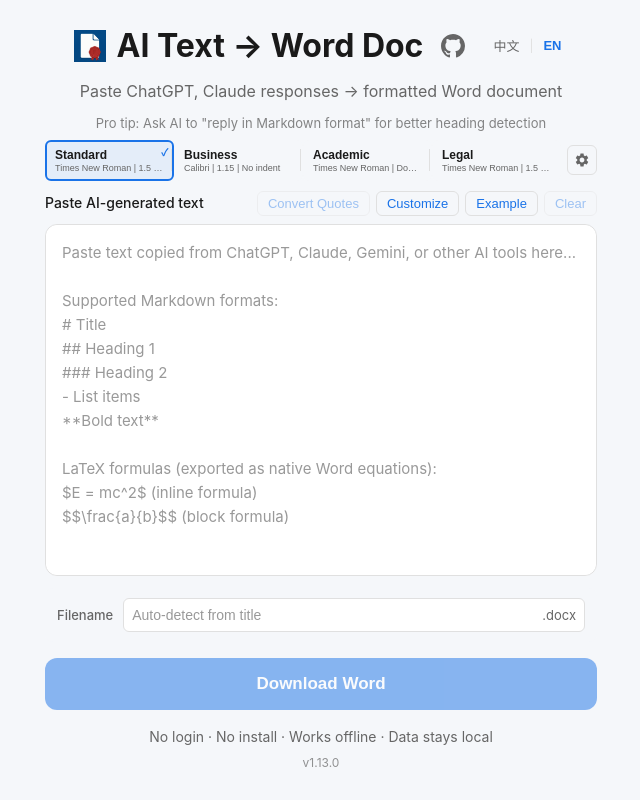
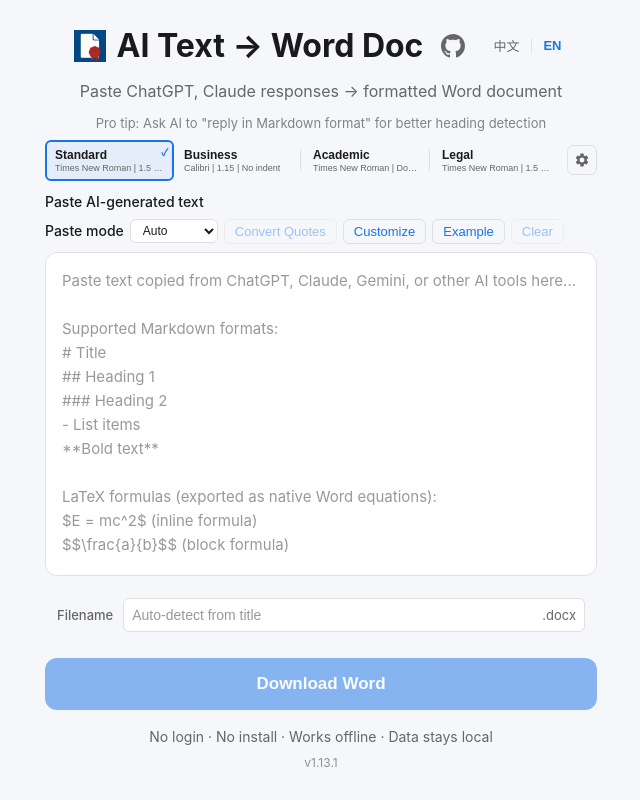
Before and after one commit to shrektan/formaldoc, a React (Vite) app: page / in a window 1280 px wide. Shown: the whole page, without its empty margins (319-959 px from the left). Built offline with nearby package versions, Linux system fonts and the light colour scheme; what turndown-plugin-gfm would draw is missing.

Commit message:
Improve paste handling

```diff
--- a/package.json
+++ b/package.json
@@ -1,7 +1,7 @@
 {
   "name": "formaldoc",
   "private": true,
-  "version": "1.13.0",
+  "version": "1.13.1",
   "type": "module",
   "bin": {
     "formaldoc": "./cli/index.ts"
--- a/src/App.tsx
+++ b/src/App.tsx
@@ -16,6 +16,34 @@
 import type { Language } from './i18n';
 import type { TemplateName } from './types/styles';
 import './styles/app.css';
+
+type PasteMode = 'auto' | 'plain';
+
+const PASTE_MODE_STORAGE_KEY = 'formaldoc.pasteMode';
+
+const isPasteMode = (value: string): value is PasteMode => value === 'auto' || value === 'plain';
+
+const loadPasteMode = (): PasteMode => {
+  if (typeof window === 'undefined') return 'auto';
+  try {
+    const stored = window.localStorage.getItem(PASTE_MODE_STORAGE_KEY);
+    if (stored && isPasteMode(stored)) {
+      return stored;
+    }
+  } catch {
+    // Ignore storage errors and fall back to default.
+  }
+  return 'auto';
+};
+
+const savePasteMode = (mode: PasteMode) => {
+  if (typeof window === 'undefined') return;
+  try {
+    window.localStorage.setItem(PASTE_MODE_STORAGE_KEY, mode);
+  } catch {
+    // Ignore storage errors.
+  }
+};
 
 function LanguageSwitch() {
   const { language, setLanguage } = useLanguage();
@@ -49,6 +77,7 @@
   const [showEscapedLatexHint, setShowEscapedLatexHint] = useState(false);
   const [showPasteUndoHint, setShowPasteUndoHint] = useState(false);
   const [originalPlainText, setOriginalPlainText] = useState<string | null>(null);
+  const [pasteMode, setPasteMode] = useState<PasteMode>(loadPasteMode);
   const { styles, currentTemplate, template, setTemplate } = useStyles();
   const { language, t } = useLanguage();
   const { generate, isGenerating, error } = useDocxGenerator();
@@ -67,14 +96,6 @@
    * Check if text contains markdown formatting.
    * We look for common markdown patterns, not just headings.
    */
-  const checkForMarkdown = (content: string) => {
-    const trimmed = content.trim();
-    if (trimmed.length < 50) {
-      setShowHeadingHint(false);
-      return;
-    }
-
-    // Check for various markdown patterns
   const markdownPatterns = [
     /^#{1,6}\s+.+$/m, // Headings: # ## ### etc
     /^\s*[-*+]\s+.+$/m, // Unordered list: - * +
@@ -91,13 +112,23 @@
     /\$.+?\$/m, // Inline math: $...$
   ];
 
-    const hasMarkdown = markdownPatterns.some((pattern) => pattern.test(trimmed));
+  const containsMarkdown = (content: string): boolean => {
+    const trimmed = content.trim();
+    if (!trimmed) {
+      return false;
+    }
+    return markdownPatterns.some((pattern) => pattern.test(trimmed));
+  };
 
-    if (!hasMarkdown) {
-      setShowHeadingHint(true);
-    } else {
+  const checkForMarkdown = (content: string) => {
+    const trimmed = content.trim();
+    if (trimmed.length < 50) {
       setShowHeadingHint(false);
+      return;
     }
+
+    const hasMarkdown = containsMarkdown(trimmed);
+    setShowHeadingHint(!hasMarkdown);
   };
 
   /**
@@ -156,14 +187,32 @@
     alert(count > 0 ? t.alerts.quotesConverted(count) : t.alerts.noQuotesFound);
   };
 
+  const hasRichHtml = (html: string): boolean =>
+    /<(table|tr|th|td|ul|ol|li|h[1-6]|blockquote|pre|code|strong|em|b|i|br|hr|p)\b/i.test(
+      html,
+    );
+
   // Handle paste from HTML (e.g., AI chatbots)
   const handlePaste = (html: string, plainText: string): string | null => {
     setShowHeadingHint(false);
     setShowPasteUndoHint(false);
+    setOriginalPlainText(null);
+    const plainHasMarkdown = containsMarkdown(plainText);
+    if (pasteMode === 'plain' || !html || plainHasMarkdown) {
+      checkForMarkdown(plainText);
+      if (detectEscapedLatex(plainText)) {
+        setShowEscapedLatexHint(true);
+      }
+      return plainText;
+    }
+
     const markdown = htmlToMarkdown(html);
 
-    // Only show undo hint if actual conversion happened (markdown differs from plain text)
-    if (markdown.trim() !== plainText.trim()) {
+    const shouldShowPasteUndoHint =
+      markdown.trim() !== plainText.trim() || hasRichHtml(html);
+
+    // Show undo hint for rich HTML paste even if Markdown matches plain text
+    if (shouldShowPasteUndoHint && plainText.trim().length > 0) {
       setOriginalPlainText(plainText);
       setShowPasteUndoHint(true);
       // Auto-dismiss after 8 seconds
@@ -240,6 +289,21 @@
           <div className="input-header">
             <label htmlFor="content">{t.input.label}</label>
             <div className="input-actions">
+              <div className="paste-mode">
+                <label htmlFor="paste-mode">{t.input.pasteModeLabel}</label>
+                <select
+                  id="paste-mode"
+                  value={pasteMode}
+                  onChange={(e) => {
+                    const nextMode = e.target.value as PasteMode;
+                    setPasteMode(nextMode);
+                    savePasteMode(nextMode);
+                  }}
+                >
+                  <option value="auto">{t.input.pasteModeAuto}</option>
+                  <option value="plain">{t.input.pasteModePlain}</option>
+                </select>
+              </div>
               <button
                 className="action-btn"
                 onClick={handleConvertQuotes}
--- a/src/i18n/translations.ts
+++ b/src/i18n/translations.ts
@@ -9,6 +9,9 @@
   input: {
     label: string;
     placeholder: string;
+    pasteModeLabel: string;
+    pasteModeAuto: string;
+    pasteModePlain: string;
   };
   buttons: {
     quoteConvert: string;
@@ -103,6 +106,9 @@
 支持 LaTeX 公式（导出为原生Word公式，可编辑）：
 $E = mc^2$（行内公式）
 $$\\frac{a}{b}$$（独立公式）`,
+      pasteModeLabel: '粘贴方式',
+      pasteModeAuto: '自动识别',
+      pasteModePlain: '纯文本',
     },
     buttons: {
       quoteConvert: '引号转换',
@@ -122,8 +128,8 @@
       closeHint: '关闭提示',
       escapedLatex: '检测到可能被转义的公式（如从AI复制）',
       fixEscapedLatex: '修复转义',
-      pasteConverted: '已转换为Markdown格式',
-      undoPaste: '撤销',
+      pasteConverted: '识别到富文本，已按Markdown粘贴',
+      undoPaste: '改用纯文本',
     },
     alerts: {
       quotesConverted: (count: number) => `已转换 ${count} 处引号`,
@@ -196,6 +202,9 @@
 LaTeX formulas (exported as native Word equations):
 $E = mc^2$ (inline formula)
 $$\\frac{a}{b}$$ (block formula)`,
+      pasteModeLabel: 'Paste mode',
+      pasteModeAuto: 'Auto',
+      pasteModePlain: 'Plain text',
     },
     buttons: {
       quoteConvert: 'Convert Quotes',
@@ -215,8 +224,8 @@
       closeHint: 'Close hint',
       escapedLatex: 'Detected possibly escaped formulas (e.g., copied from AI)',
       fixEscapedLatex: 'Fix escaping',
-      pasteConverted: 'Converted to Markdown format',
-      undoPaste: 'Undo',
+      pasteConverted: 'Rich text detected, pasted as Markdown',
+      undoPaste: 'Use plain text',
     },
     alerts: {
       quotesConverted: (count: number) => `Converted ${count} quote(s)`,
--- a/src/styles/app.css
+++ b/src/styles/app.css
@@ -208,6 +208,30 @@
   display: flex;
   gap: 6px;
   flex-wrap: wrap;
+}
+
+.paste-mode {
+  display: flex;
+  align-items: center;
+  gap: 6px;
+  font-size: 12px;
+  color: var(--text-secondary);
+}
+
+.paste-mode select {
+  font-size: 12px;
+  color: var(--text);
+  background: var(--surface);
+  border: 1px solid var(--border);
+  border-radius: 6px;
+  padding: 3px 8px;
+  cursor: pointer;
+}
+
+.paste-mode select:focus {
+  outline: none;
+  border-color: var(--primary);
+  box-shadow: 0 0 0 2px rgba(26, 115, 232, 0.1);
 }
 
 /* Heading hint */
```
Lines whose indentation alone changed are shown as unchanged.
